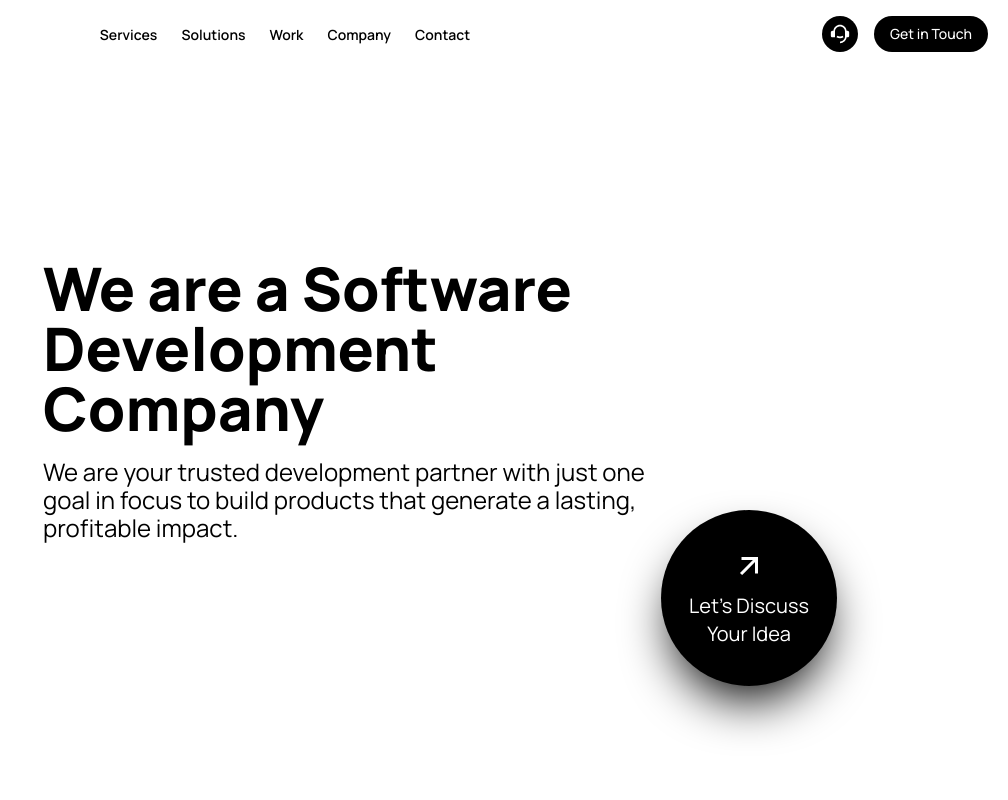
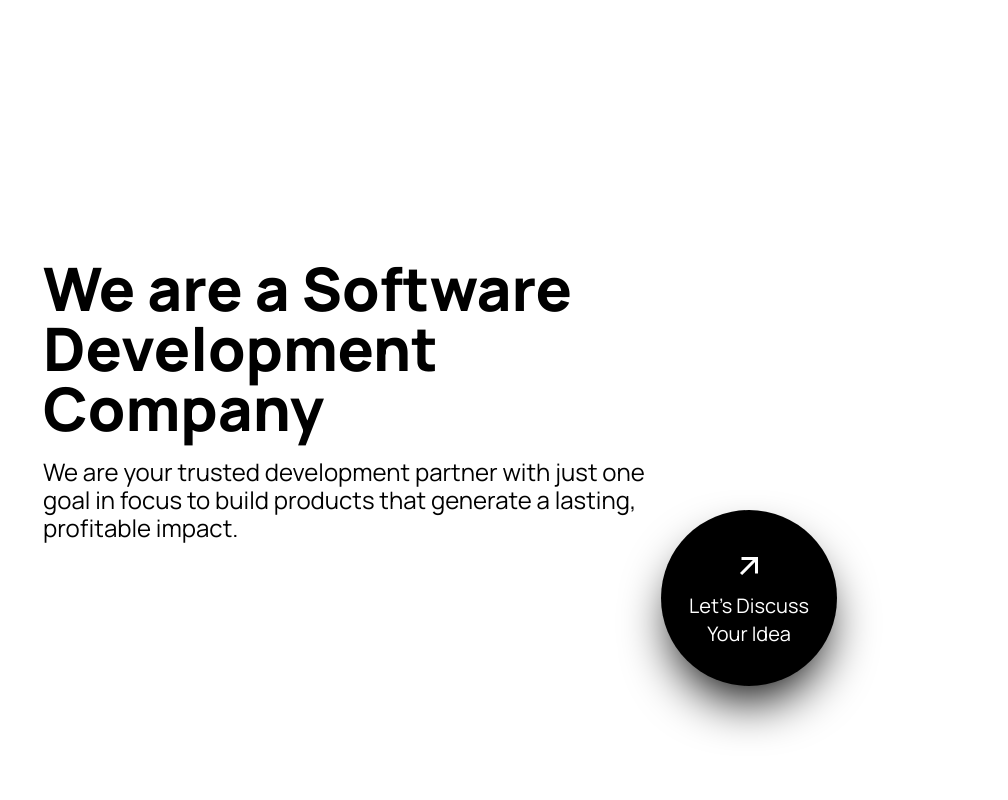
Before and after one commit to llcjustix/justix, a Next.js app: page / in a window 1280 px wide. Shown: the top 800 px of the page, without its empty margins (272-1280 px from the left). Built offline with nearby package versions, Linux system fonts and the light colour scheme.

Commit message:
add: header animation

```diff
--- a/app/(home)/components/development-process/development-process.tsx
+++ b/app/(home)/components/development-process/development-process.tsx
@@ -70,7 +70,11 @@ const DevelopmentProcess = () => {
             {processesDatabase.map(
               (process) =>
                 visibleProcess === process.id && (
-                  <div key={process.id} id={process.id} className="h-[34rem] w-96 relative">
+                  <div
+                    key={process.id}
+                    id={process.id}
+                    className="h-[34rem] w-96 relative overflow-hidden bg-black"
+                  >
                     <Image src={process.img} alt={process.title} fill />
                   </div>
                 )
--- a/components/header/header.tsx
+++ b/components/header/header.tsx
@@ -5,7 +5,7 @@ import Link from "next/link";
 import Button from "@/components/button";
 import { RiCustomerService2Fill } from "@remixicon/react";
 import useSettingsStore from "@/store/settings";
-import { useState } from "react";
+import { useEffect, useState } from "react";
 import clsx from "clsx";
 import { Popover, PopoverButton, PopoverPanel } from "@headlessui/react";
 import dynamic from "next/dynamic";
@@ -22,10 +22,34 @@ const Header = () => {
   const { push } = useRouter();
   const { toggleChat } = useSettingsStore();
   const [showPhone, setShowPhone] = useState(false);
+  const [isVisible, setIsVisible] = useState(true);
+  const [hasBorder, setHasBorder] = useState(false);
+  const [lastScrollY, setLastScrollY] = useState(0);
 
   const togglePhone = () => {
     setShowPhone((prev) => !prev);
   };
+
+  const handleScroll = () => {
+    const currentScrollY = window.scrollY;
+    if (currentScrollY === 0) {
+      setHasBorder(false);
+    } else if (currentScrollY > lastScrollY) {
+      setIsVisible(false);
+      setHasBorder(false);
+    } else {
+      setIsVisible(true);
+      setHasBorder(true);
+    }
+    setLastScrollY(currentScrollY);
+  };
+
+  useEffect(() => {
+    window.addEventListener("scroll", handleScroll);
+    return () => {
+      window.removeEventListener("scroll", handleScroll);
+    };
+  }, [lastScrollY]);
 
   const renderPopover = (link: string) => {
     switch (link) {
@@ -41,7 +65,13 @@ const Header = () => {
   };
 
   return (
-    <div className="bg-white">
+    <div
+      className={clsx(
+        "bg-white transition-transform duration-300",
+        isVisible ? "translate-y-0" : "-translate-y-full",
+        hasBorder && "border-b border-gray-light"
+      )}
+    >
       <div className="container">
         <div className="flex justify-between items-center py-4">
           <Link href="/">
```
